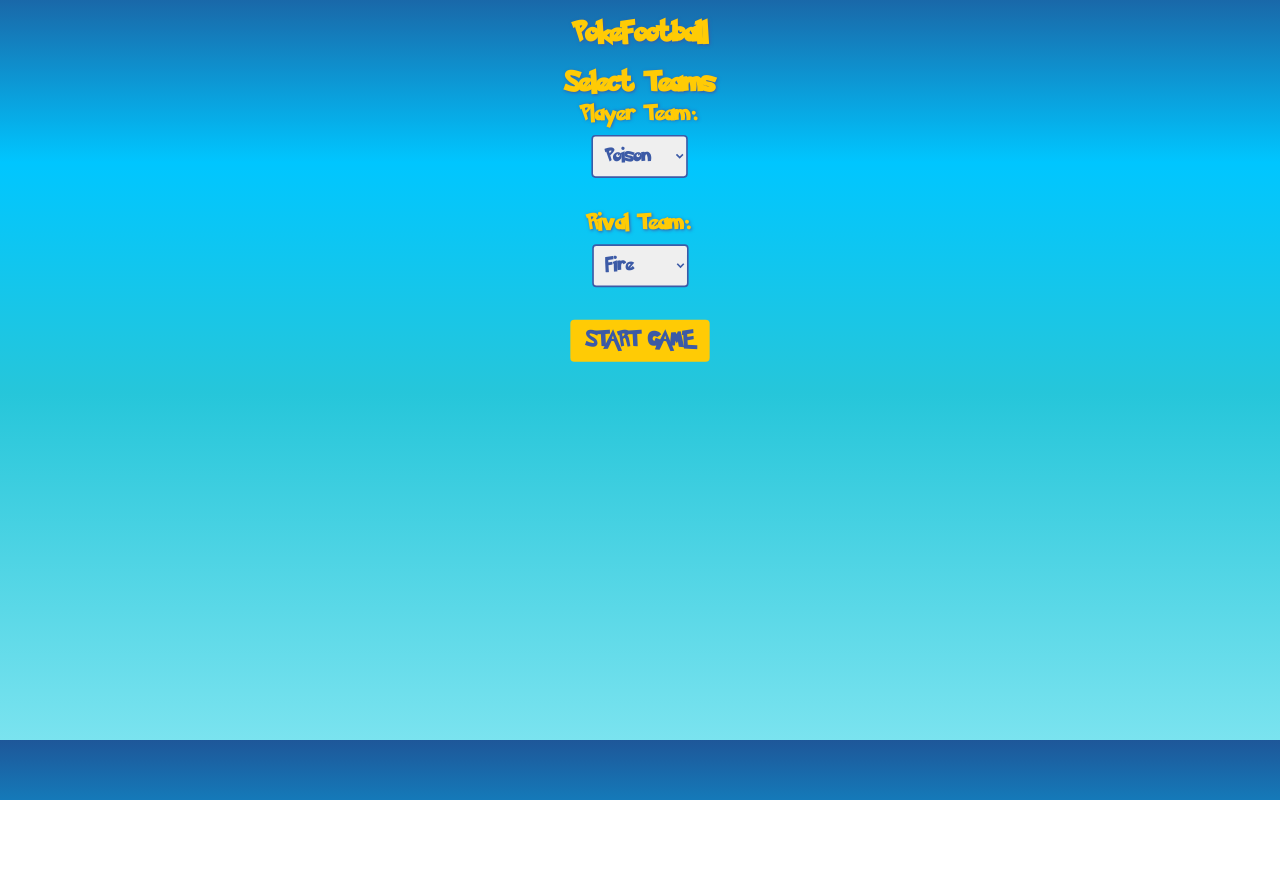
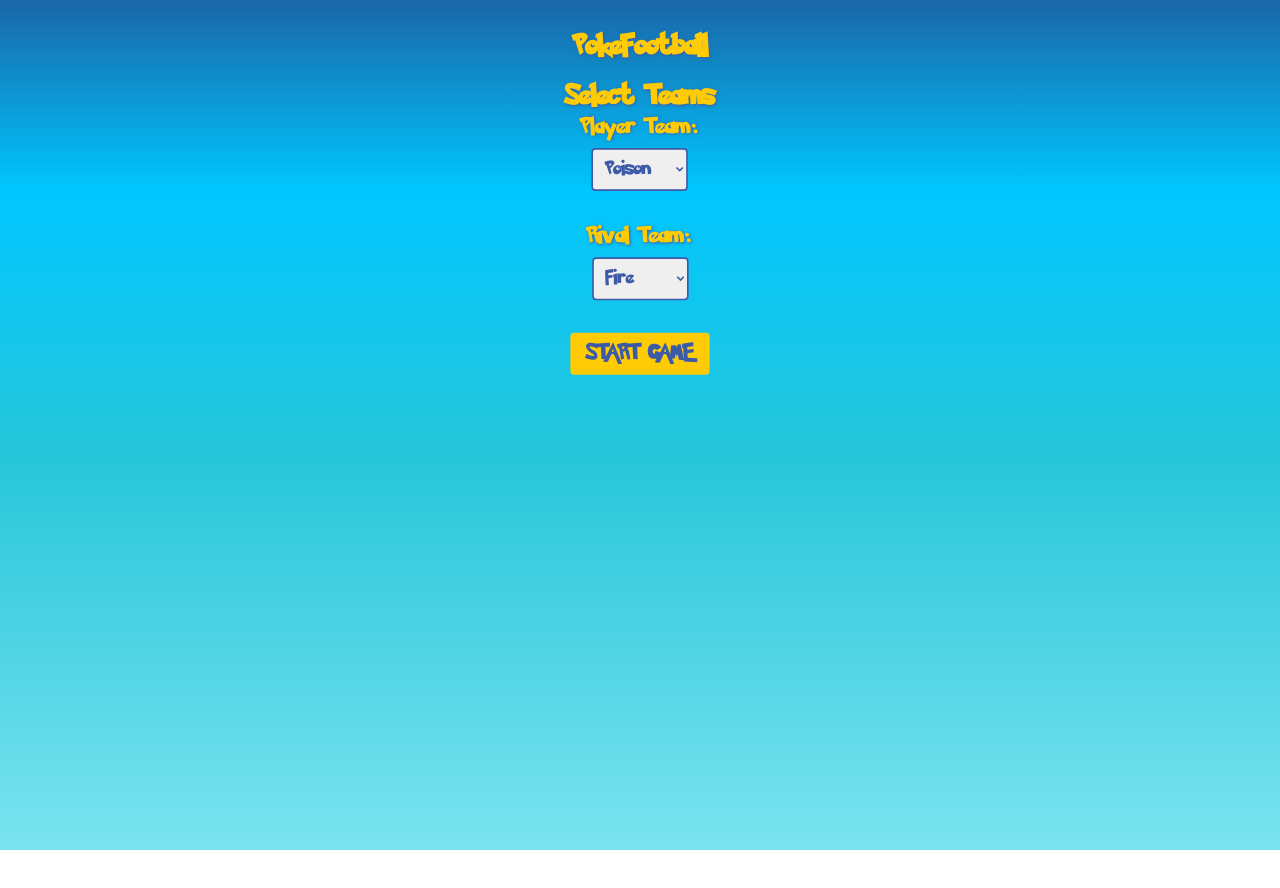
Before and after one commit to XixoEcaP/PokeFootballDemo, a React (Create React App) app: page / in a window 1280 px wide. Before the commit the page ends 800 px from the top, so only its background shows below. Built offline with nearby package versions, Linux system fonts and the light colour scheme.

Commit message:
redeploy

```diff
--- a/src/components/Site.css
+++ b/src/components/Site.css
@@ -154,6 +154,7 @@
 @media only screen and (max-height: 800px) and (min-width: 601px){
   html, body {
  transform: scale(0.9);
+ height: 110%;
 padding-top: 0;
  margin-top: -30px;
 
```
